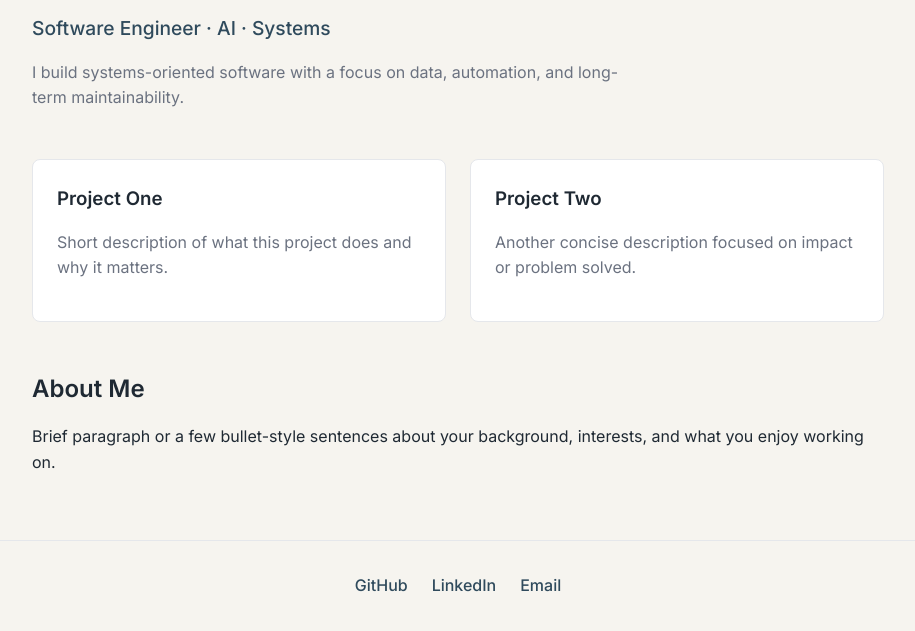
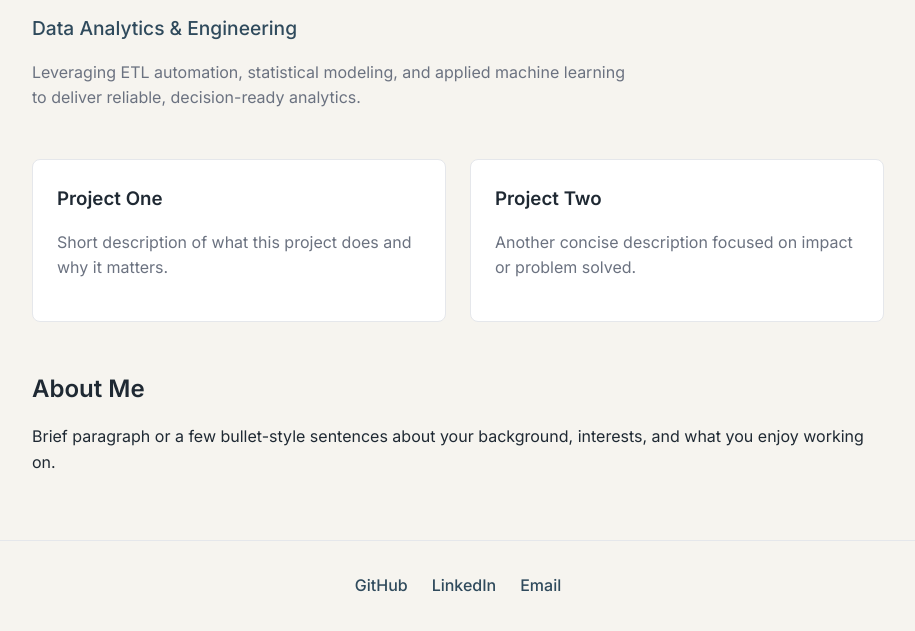
Before and after one commit to davidrodgers-dev/davidrodgers.dev, a plain HTML site: page index.html in a window 1280 px wide. Shown: the part 131-762 px from the top of the page, without its empty margins (182-1097 px from the left). Drawn offline with Linux system fonts and the light colour scheme.

Commit message:
Finished hero section

```diff
--- a/index.html
+++ b/index.html
@@ -16,10 +16,9 @@
 
   <header class="hero">
     <h1>David Rodgers</h1>
-    <h2>Software Engineer · AI · Systems</h2>
+    <h2>Data Analytics & Engineering</h2>
     <p>
-      I build systems-oriented software with a focus on data, automation,
-      and long-term maintainability.
+      Leveraging ETL automation, statistical modeling, and applied machine learning to deliver reliable, decision-ready analytics.
     </p>
   </header>
 
```
